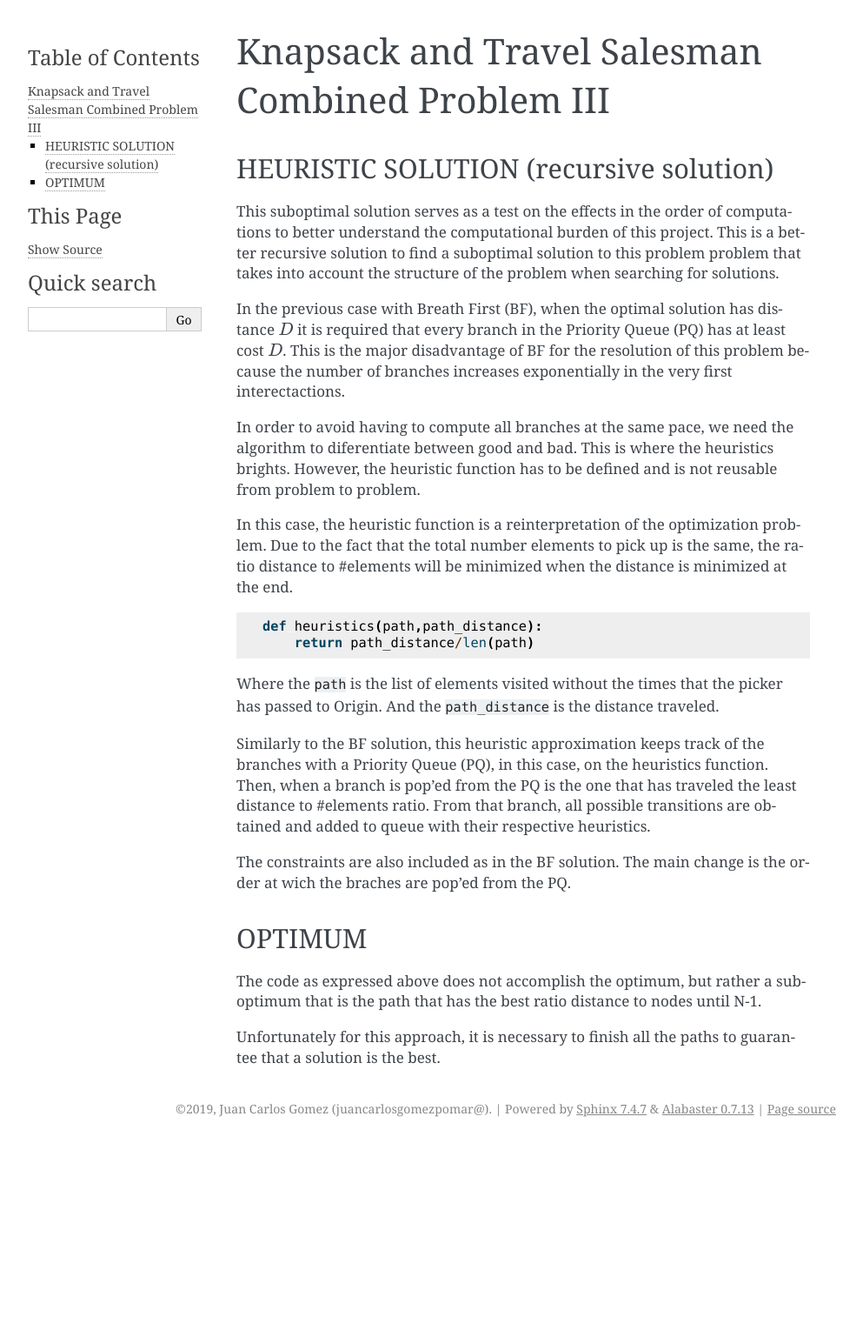
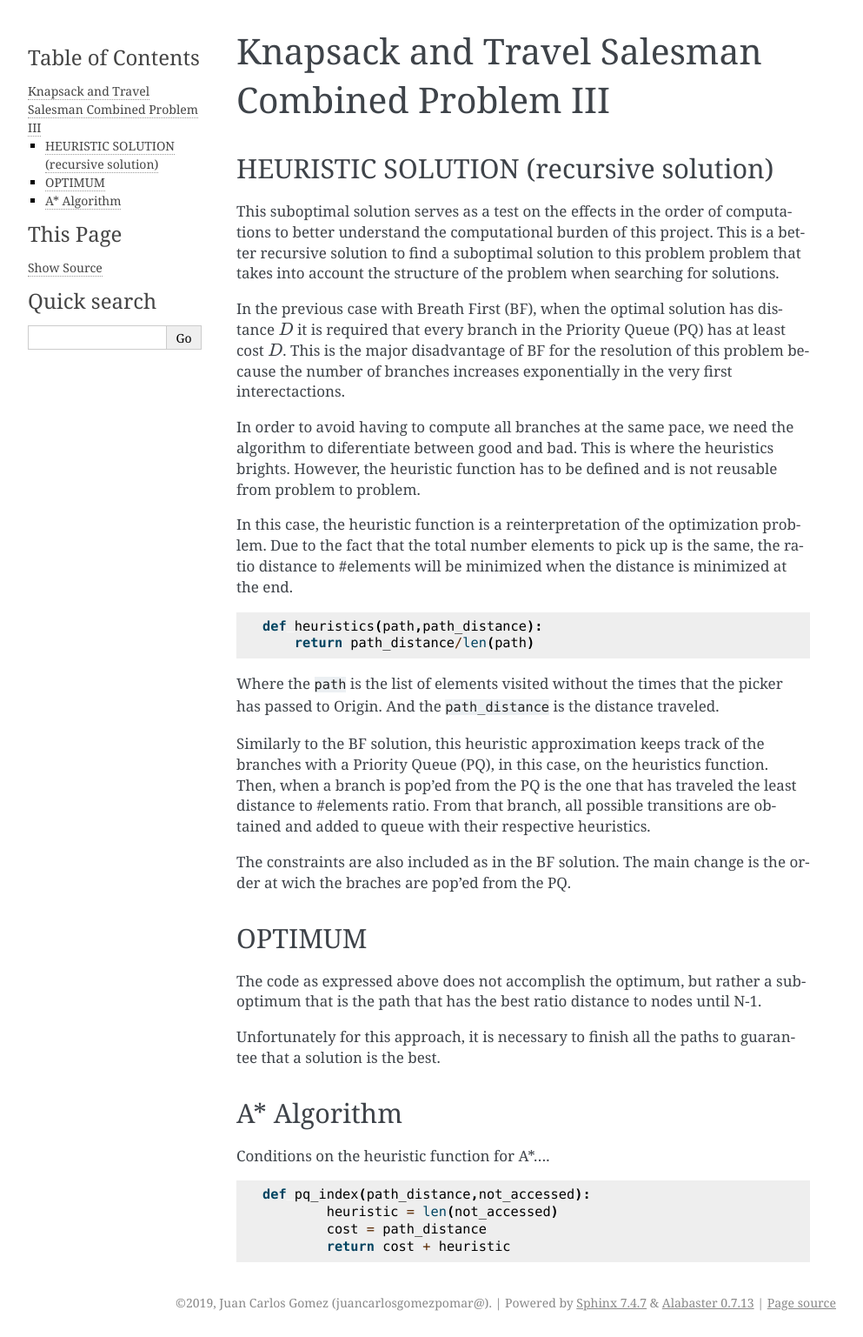
Before and after one commit to juancki/docus, a Sphinx documentation site: the page built from source/problems/knapsack-travelsman-2.rst, in a window 1280 px wide. Shown: the whole page at 87% size, without its empty margins (148-1141 px from the left). Built offline with Sphinx 7.4.7, drawn with Linux system fonts in a browser that asks for light colours; before the commit the page ends 1314 px from its top, so only the background shows below that.

Commit message:
A* was good

```diff
--- a/source/problems/knapsack-travelsman-2.rst
+++ b/source/problems/knapsack-travelsman-2.rst
@@ -30,3 +30,16 @@ OPTIMUM
 The code as expressed above does not accomplish the optimum, but rather a suboptimum that is the path that has the best ratio distance to nodes until N-1.
 
 Unfortunately for this approach, it is necessary to finish all the paths to guarantee that a solution is the best.
+
+A* Algorithm
+------------
+
+Conditions on the heuristic function for A*....
+
+
+.. code-block:: python
+
+        def pq_index(path_distance,not_accessed):
+                heuristic = len(not_accessed)
+                cost = path_distance
+                return cost + heuristic
```
